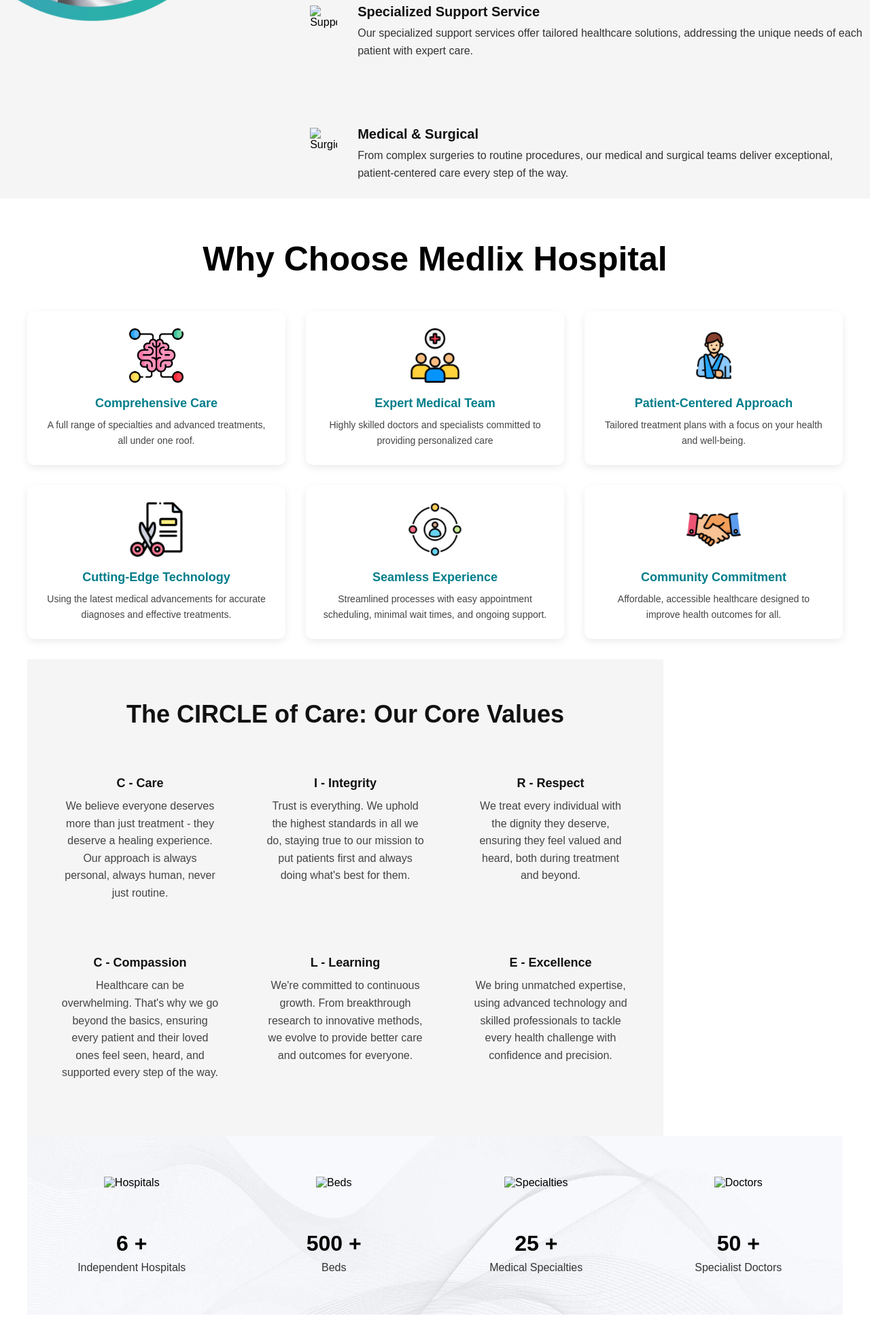
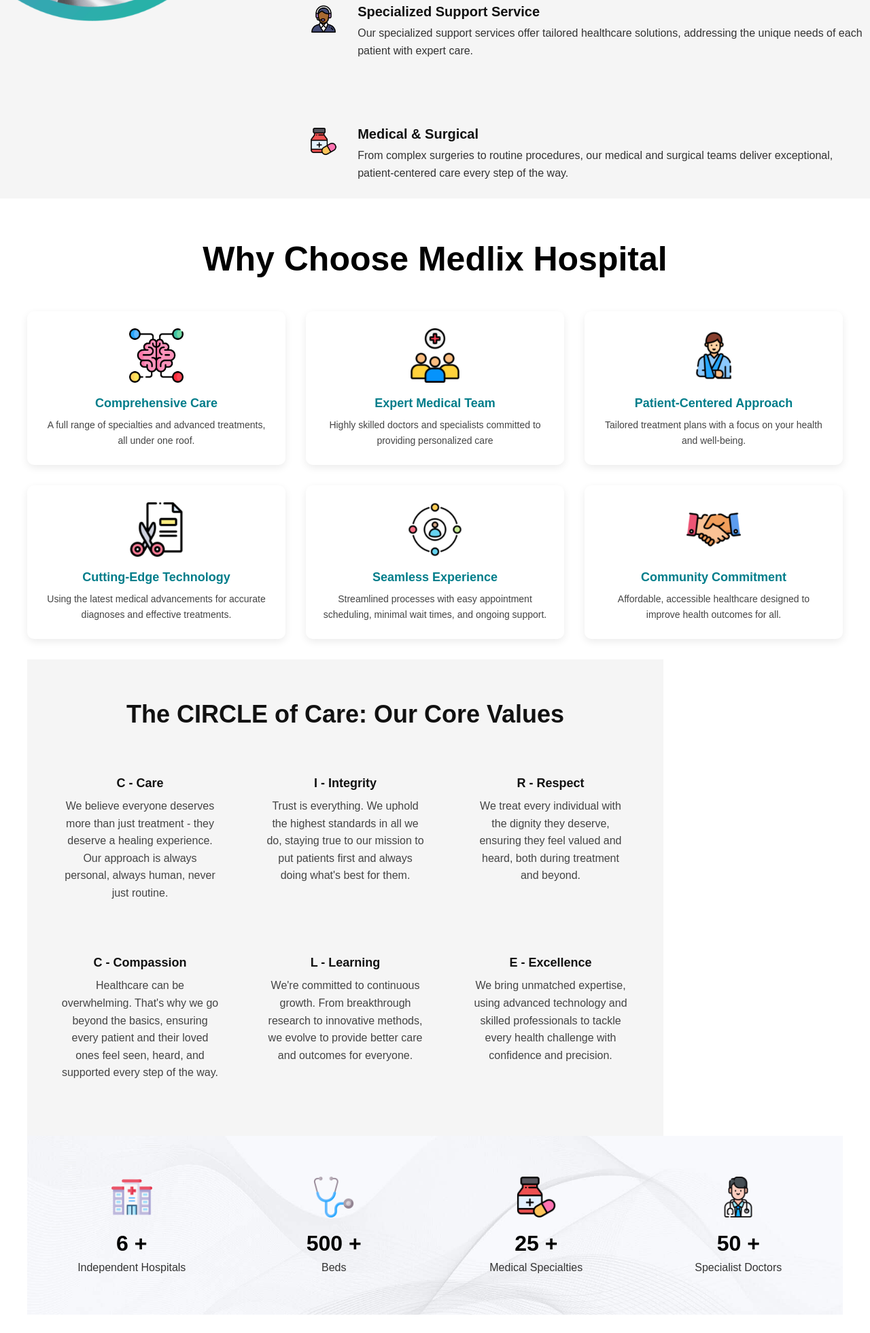
Before and after one commit to SachinMhawar/Helth_Care, a plain HTML site: page index.html in a window 1280 px wide. Shown: the part 1759-3720 px from the top of the page at 68% size. Drawn offline with Linux system fonts and the light colour scheme.

Commit message:
imge changes

```diff
--- a/index.html
+++ b/index.html
@@ -9,7 +9,6 @@
 
 
 <body>
-
   <div class="divContainer">
 
   <!-- Top Contact Info Bar -->
@@ -108,7 +107,7 @@
       </p>
 
       <div class="about-service">
-        <img src="img/heart.png" alt="Intensive Care" class="icon">
+        <img src="images/circle.png" alt="Intensive Care" class="icon">
         <div>
           <h4>Intensive Care</h4>
           <p>
@@ -118,7 +117,7 @@
       </div>
 
       <div class="about-service">
-        <img src="img/support.png" alt="Support" class="icon">
+        <img src="images/support.png" alt="Support" class="icon">
         <div>
           <h4>Specialized Support Service</h4>
           <p>
@@ -128,7 +127,7 @@
       </div>
 
       <div class="about-service">
-        <img src="img/surgery.png" alt="Surgical" class="icon">
+        <img src="images/medicine.png" alt="Surgical" class="icon">
         <div>
           <h4>Medical & Surgical</h4>
           <p>
@@ -347,28 +346,28 @@
 
     <!-- Card 1 -->
     <div class="stat-box">
-      <img src="images/hospital-icon.png" alt="Hospitals" class="stat-icon" />
+      <img src="images/hospital.png" alt="Hospitals" class="stat-icon" />
       <h3 class="stat-number">6 +</h3>
       <p class="stat-label">Independent Hospitals</p>
     </div>
 
     <!-- Card 2 -->
     <div class="stat-box">
-      <img src="images/beds-icon.png" alt="Beds" class="stat-icon" />
+      <img src="images/stethoscope.png" alt="Beds" class="stat-icon" />
       <h3 class="stat-number">500 +</h3>
       <p class="stat-label">Beds</p>
     </div>
 
     <!-- Card 3 -->
     <div class="stat-box">
-      <img src="images/medical-icon.png" alt="Specialties" class="stat-icon" />
+      <img src="images/medicine.png" alt="Specialties" class="stat-icon" />
       <h3 class="stat-number">25 +</h3>
       <p class="stat-label">Medical Specialties</p>
     </div>
 
     <!-- Card 4 -->
     <div class="stat-box">
-      <img src="images/doctor-icon.png" alt="Doctors" class="stat-icon" />
+      <img src="images/doctor.png" alt="Doctors" class="stat-icon" />
       <h3 class="stat-number">50 +</h3>
       <p class="stat-label">Specialist Doctors</p>
     </div>
```
Also changed, not shown: images/circle.png (added), images/doctor.png (added), images/hospital.png (added), images/medicine.png (added), images/stethoscope.png (added), images/support.png (added).
